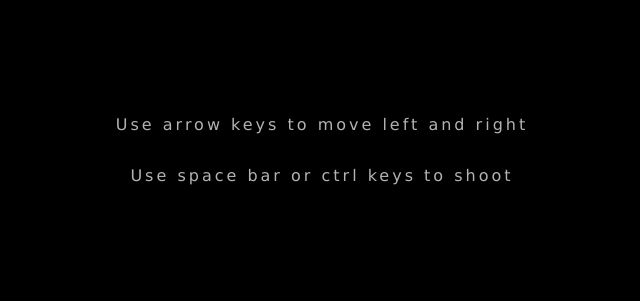
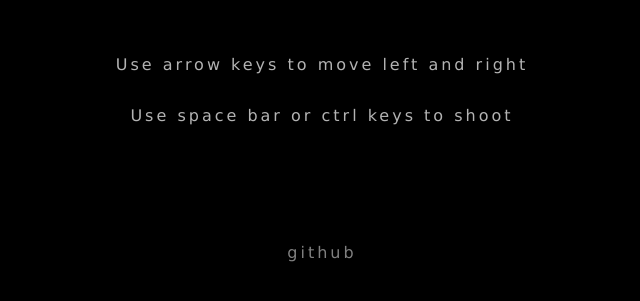
Before and after one commit to bighill/shooty-shoot, a website: page public/index.html in a window 1280 px wide. Shown: the part 369-670 px from the top of the page, without its empty margins (318-958 px from the left). Drawn offline with Linux system fonts and the light colour scheme.

Commit message:
github link

```diff
--- a/public/index.html
+++ b/public/index.html
@@ -51,6 +51,13 @@
     <p>
         Use space bar or ctrl keys to shoot
     </p>
+
+    <p>&nbsp;</p>
+    <p>&nbsp;</p>
+
+    <a href="https://github.com/bighill/shooty-shoot">
+        github
+    </a>
 </div>
 
 <!--
--- a/src/less/css.less
+++ b/src/less/css.less
@@ -14,6 +14,18 @@ html, body {
     height      : 100%;
     margin      : 0;
     padding     : 0;
+}
+
+a,
+a:link,
+a:visited,
+a:active {
+    text-decoration : none;
+    color           : darken( @color-fg, 50% );
+}
+
+a:hover {
+    text-decoration : underline;
 }
 
 button {
```
Also changed, not shown: README.md, public/css.css, 1 other file.
